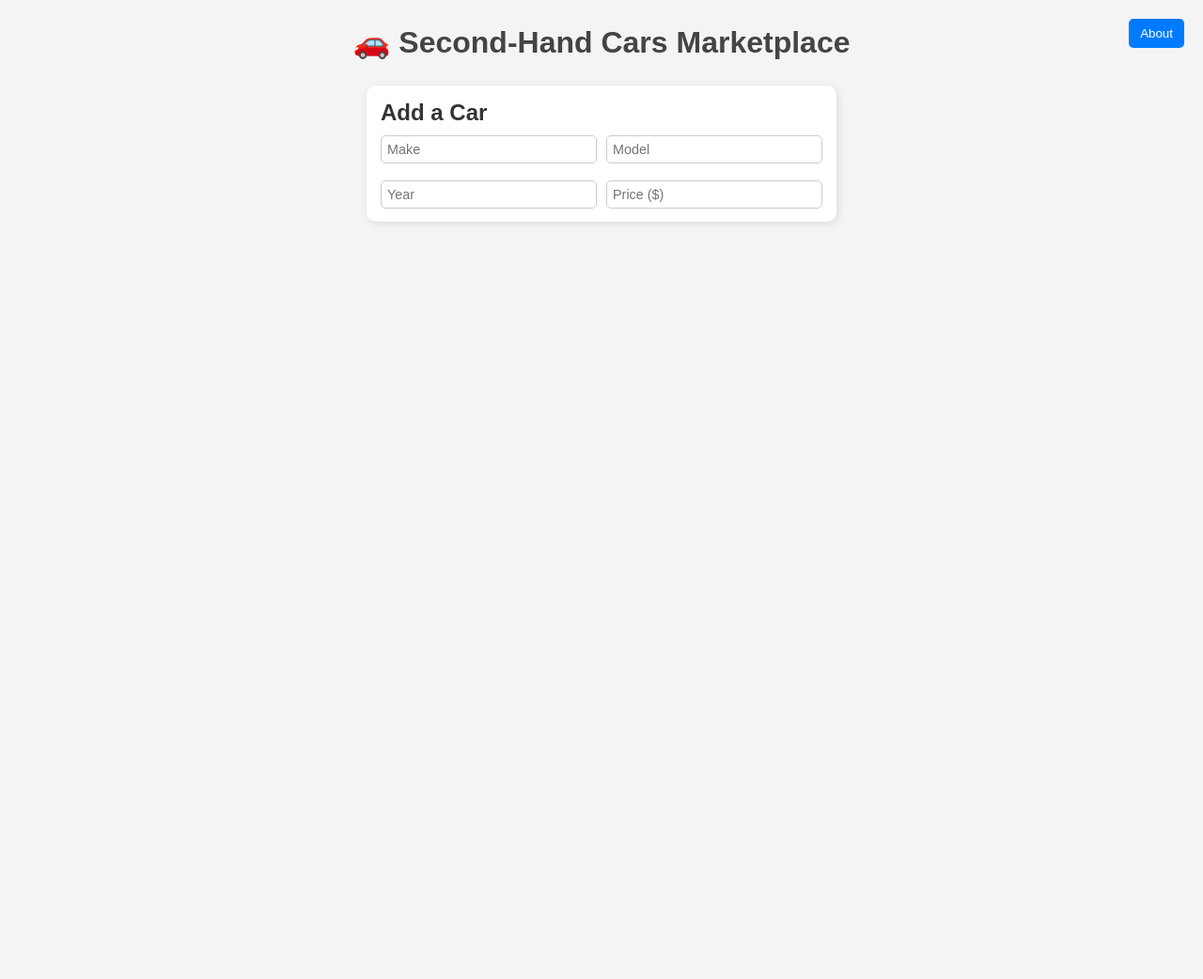
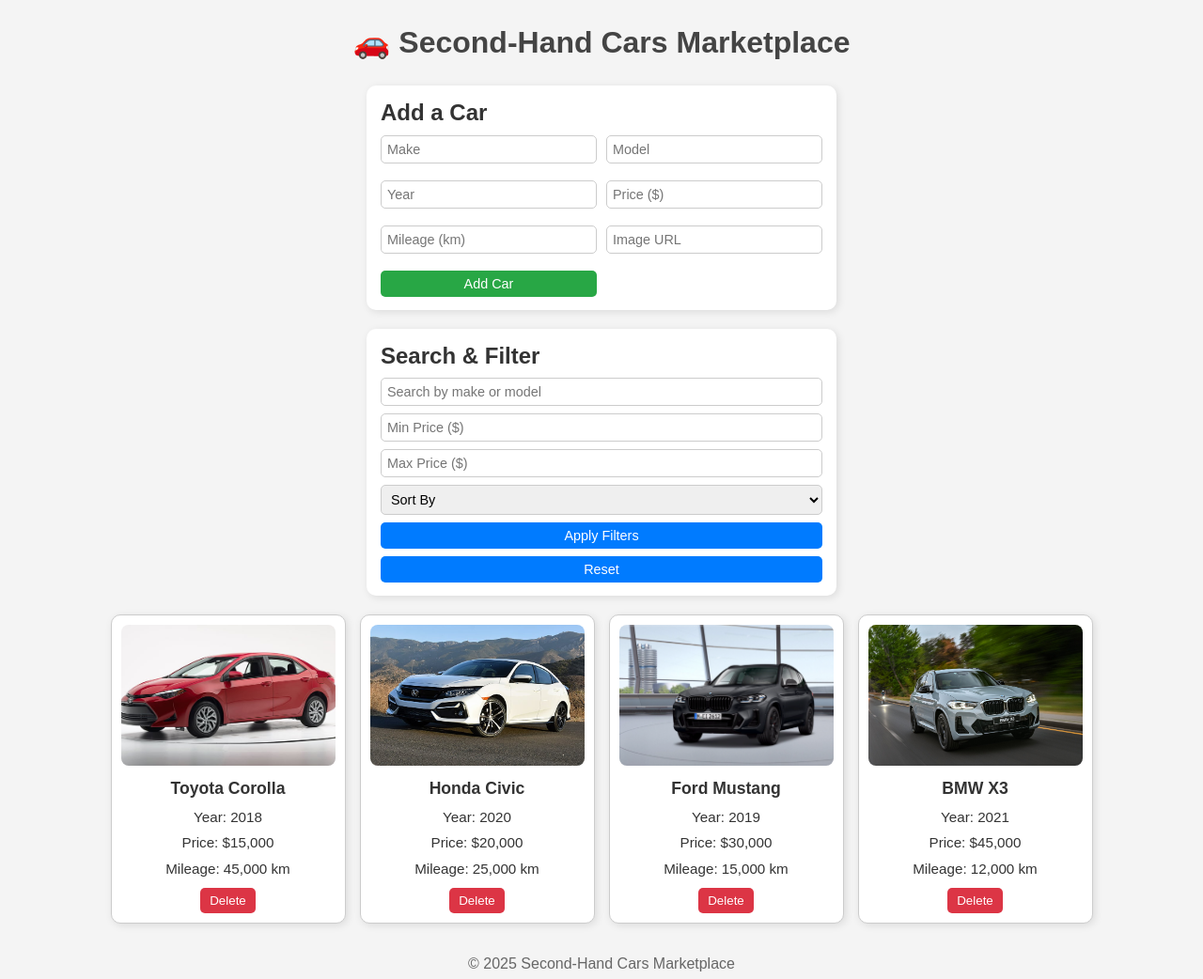
Before and after one commit to mashifmj-prog/second-hand-cars-demo, a plain HTML site: page index.html in a window 1280 px wide. Shown: the whole page at 94% size. Before the commit the page ends 800 px from the top, so only its background shows below. Drawn offline with Linux system fonts and the light colour scheme.

Commit message:
Update index.html
revert the change

```diff
--- a/index.html
+++ b/index.html
@@ -10,18 +10,6 @@
     <h1>🚗 Second-Hand Cars Marketplace</h1>
   </header>
 
-  <!-- About Button -->
-  <button id="aboutBtn">About</button>
-
-  <!-- About Modal -->
-  <div id="aboutModal" class="modal">
-    <div class="modal-content">
-      <span class="closeBtn">&times;</span>
-      <h2>About This Marketplace</h2>
-      <p>This is a demo second-hand car marketplace built with HTML, CSS, and JavaScript. You can add, delete, search, filter, and sort cars. All data is stored locally in your browser.</p>
-    </div>
-  </div>
-
   <main>
     <!-- Add Car Form -->
     <section id="form-section">
@@ -31,3 +19,37 @@
         <input type="text" id="model" placeholder="Model" required>
         <input type="number" id="year" placeholder="Year" required>
         <input type="number" id="price" placeholder="Price ($)" required>
+        <input type="number" id="mileage" placeholder="Mileage (km)" required>
+        <input type="url" id="image" placeholder="Image URL" required>
+        <button type="submit">Add Car</button>
+      </form>
+    </section>
+
+    <!-- Search & Filter -->
+    <section id="filter-section">
+      <h2>Search & Filter</h2>
+      <input type="text" id="searchInput" placeholder="Search by make or model">
+      <input type="number" id="minPrice" placeholder="Min Price ($)">
+      <input type="number" id="maxPrice" placeholder="Max Price ($)">
+      <select id="sortSelect" onchange="applySort()">
+        <option value="">Sort By</option>
+        <option value="price-asc">Price: Low → High</option>
+        <option value="price-desc">Price: High → Low</option>
+        <option value="year-desc">Year: Newest First</option>
+        <option value="year-asc">Year: Oldest First</option>
+      </select>
+      <button onclick="applyFilters()">Apply Filters</button>
+      <button onclick="resetFilters()">Reset</button>
+    </section>
+
+    <!-- Cars Display -->
+    <section id="carsList"></section>
+  </main>
+
+  <footer>
+    <p>© 2025 Second-Hand Cars Marketplace</p>
+  </footer>
+
+  <script src="script.js"></script>
+</body>
+</html>
```
